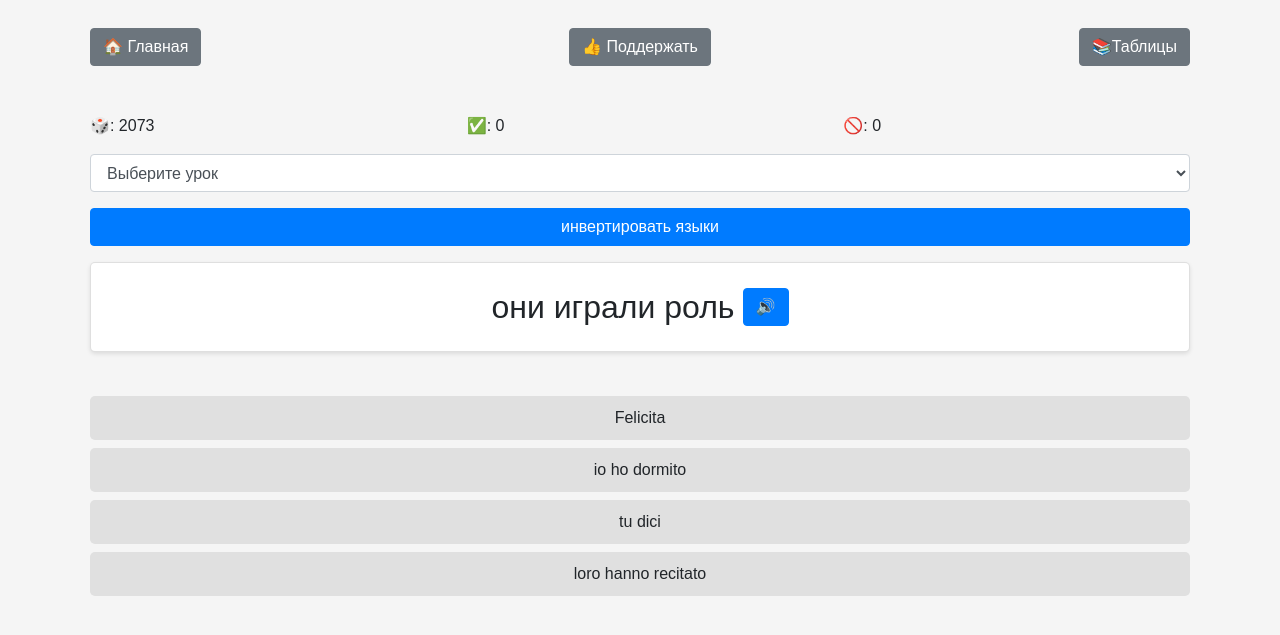
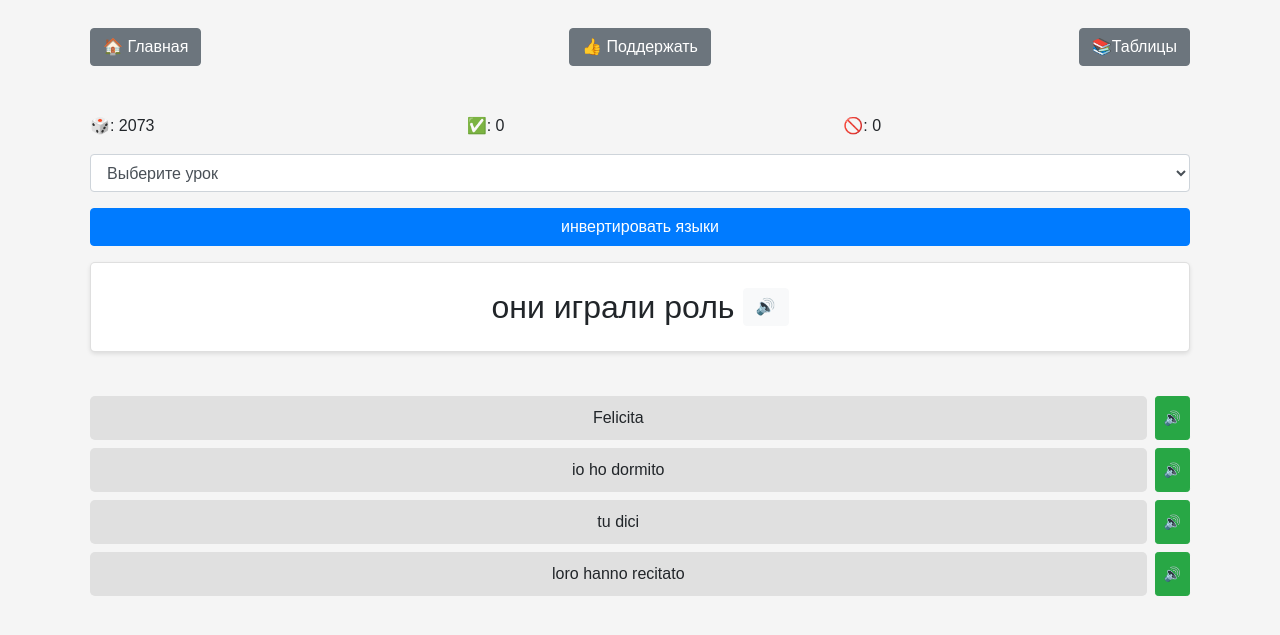
Before and after one commit to borborich/flipcards, a PHP site: page /cards.php in a window 1280 px wide. Shown: the top 635 px of the page. Run offline with PHP 8.4, Linux system fonts and the light colour scheme; data comes from the database, SQL or seed files in the repository; both versions use the stored data as it was after the commit.

Commit message:
озвучка слов в таблицах и карточках

```diff
--- a/backend/get_words.php
+++ b/backend/get_words.php
@@ -5,7 +5,7 @@ require_once(__DIR__ . '/../includes/db_connection.php');
 if(isset($_GET['theme'])) {
     $theme = $_GET['theme'];
 
-    $query = "SELECT russian_word, foreign_word FROM italian_words WHERE theme = ? ORDER BY id ASC";
+    $query = "SELECT russian_word, foreign_word, language_code FROM italian_words WHERE theme = ? ORDER BY id ASC";
     $stmt = $conn->prepare($query);
     $stmt->bind_param("s", $theme);
     $stmt->execute();
@@ -15,7 +15,8 @@ if(isset($_GET['theme'])) {
     while ($row = $result->fetch_assoc()) {
         $word_pairs[] = array(
             'russian_word' => $row['russian_word'],
-            'foreign_word' => $row['foreign_word']
+            'foreign_word' => $row['foreign_word'],
+            'foreign_word_lang' => $row['language_code'],
         );
     }
 
--- a/cards.php
+++ b/cards.php
@@ -81,7 +81,7 @@
                 <div id="video-container"></div>
                     <div class="card d-flex flex-row justify-content-center align-items-center" data-lang="" lang="">
                         <span id="word" class="mr-2"><!-- слово --></span>
-                        <button id="speakWordButton" type="button" class="btn btn-primary" aria-label="Play Sound">
+                        <button id="speakWordButton" type="button" class="btn btn-light" aria-label="Play Sound">
                             🔊
                         </button>
                     </div>
@@ -94,23 +94,35 @@
         <div class="row mt-3">
             <div class="col">
                 <div class="row mt-2">
-                    <div class="col">
-                        <div class="choice" lang=""></div>
+                    <div class="col d-flex">
+                        <div class="choice" lang="">
+                            <!-- вариант ответа подставляется в js -->
+                        </div>
+                        <button class="btn btn-sm btn-success speakButton ml-2">🔊</button>
                     </div>
                 </div>
                 <div class="row mt-2">
-                    <div class="col">
-                        <div class="choice" lang=""></div>
+                    <div class="col d-flex">
+                        <div class="choice" lang="">
+                            <!-- вариант ответа подставляется в js -->
+                        </div>
+                        <button class="btn btn-sm btn-success speakButton ml-2">🔊</button>
                     </div>
                 </div>
                 <div class="row mt-2">
-                    <div class="col">
-                        <div class="choice" lang=""></div>
+                    <div class="col d-flex">
+                        <div class="choice" lang="">
+                            <!-- вариант ответа подставляется в js -->
+                        </div>
+                        <button class="btn btn-sm btn-success speakButton ml-2">🔊</button>
                     </div>
                 </div>
                 <div class="row mt-2">
-                    <div class="col">
-                        <div class="choice" lang=""></div>
+                    <div class="col d-flex">
+                        <div class="choice" lang="">
+                            <!-- вариант ответа подставляется в js -->
+                        </div>
+                        <button class="btn btn-sm btn-success speakButton ml-2">🔊</button>
                     </div>
                 </div>
             </div>
--- a/css/style.css
+++ b/css/style.css
@@ -80,6 +80,7 @@ body {
     border-radius: 5px;
     cursor: pointer;
     text-align: center;
+    width: -webkit-fill-available;
 }
 
 .choice:hover {
@@ -209,3 +210,13 @@ body {
   visibility: visible;
   opacity: 1;
 }
+
+.table-word {
+    text-decoration: underline;
+    text-decoration-color: #bfbfff;
+    text-decoration-style: dashed;
+    cursor: pointer;
+    text-underline-offset: 0.2em;
+}
+
+}
--- a/table.php
+++ b/table.php
@@ -36,13 +36,13 @@
     <div class="container mt-2">
         <div class="row">
             <div class="col text-left">
-                <a href="index.php" class="btn btn-secondary">Главная страница</a>
+                <a href="index.php" class="btn btn-secondary">🏠 Главная</a>
             </div>
             <div class="col text-center">
                 <a href="donate.php" class="btn btn-secondary">👍 Поддержать</a>
             </div>
             <div class="col text-right">
-                <a href="cards.php" class="btn btn-secondary">Перейти к карточкам</a>
+                <a href="cards.php" class="btn btn-secondary">🗂️ Карточки</a>
             </div>
         </div>
     </div>
@@ -59,6 +59,8 @@
 
 
                     <a class="btn btn-primary mt-4 cards-link" href="#">Перейти к карточкам этого урока</a>
+                    <br><br>
+                    <p>Нажатие на любое слово озвучит его произношение 🔊</p>
 
                     <div id="word-table" class="mt-4 table-responsive">
                         <table class="table table-striped">
```
Also changed, not shown: js/script.js (+49 -11 lines), italian_words.sql, 1 other file.
